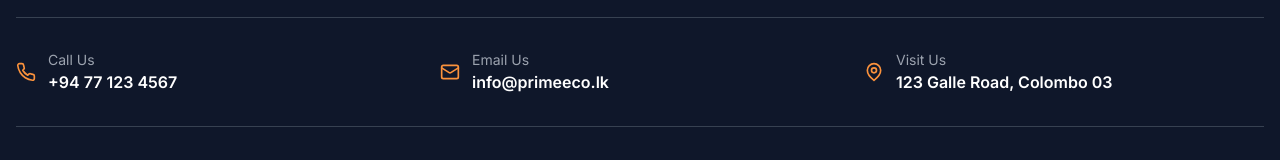
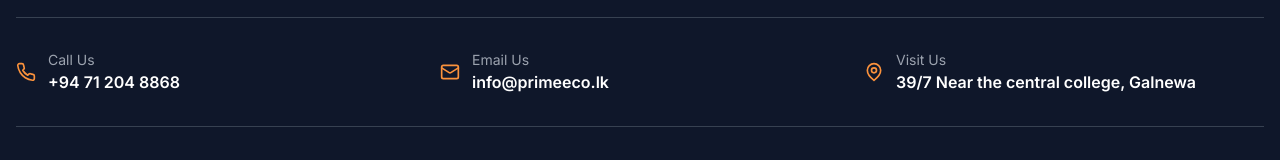
Before and after one commit to drosura-creator/primeeco_site, a React (Vite) app: page /contact in a window 1280 px wide. Shown: the part 1676-1836 px from the top of the page. Built offline with nearby package versions, Linux system fonts and the light colour scheme; no server answers.

Commit message:
Update contact information in Footer component

```diff
--- a/src/components/Footer.tsx
+++ b/src/components/Footer.tsx
@@ -118,7 +118,7 @@ const Footer = () => {
               <Phone className="w-5 h-5 text-orange-400" />
               <div>
                 <p className="text-sm text-gray-400">Call Us</p>
-                <p className="font-semibold">+94 77 123 4567</p>
+                <p className="font-semibold">+94 71 204 8868</p>
               </div>
             </div>
             <div className="flex items-center space-x-3">
@@ -132,7 +132,7 @@ const Footer = () => {
               <MapPin className="w-5 h-5 text-orange-400" />
               <div>
                 <p className="text-sm text-gray-400">Visit Us</p>
-                <p className="font-semibold">123 Galle Road, Colombo 03</p>
+                <p className="font-semibold">39/7 Near the central college, Galnewa</p>
               </div>
             </div>
           </div>
```
